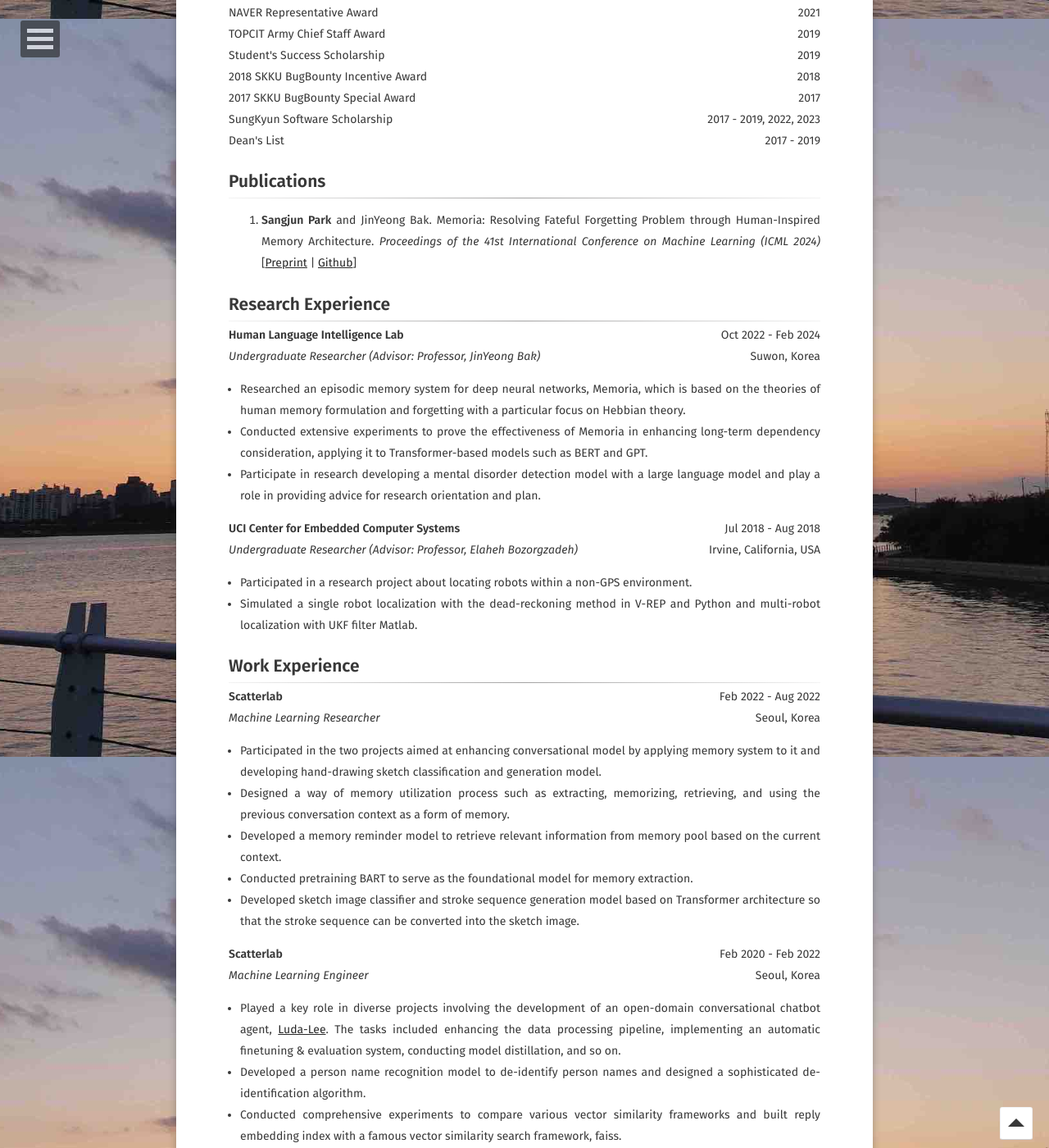
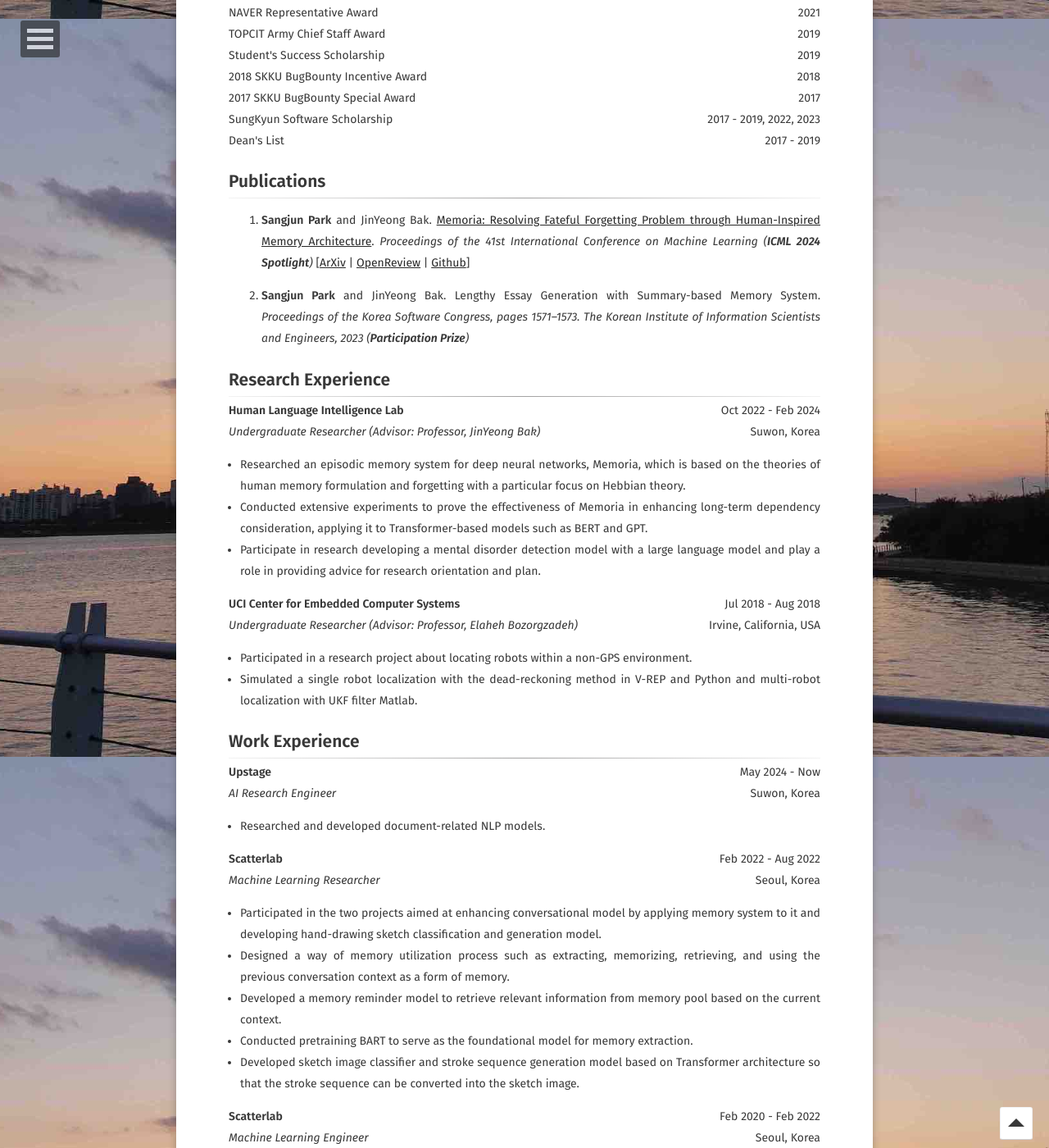
Before and after one commit to psj8252/psj8252.github.io, a Jekyll site: the page built from about/index.md, in a window 1280 px wide and 1400 px high, scrolled down 877 px. Shown: the whole window at 82% size. Built offline with Jekyll 4.4.1, drawn with Linux system fonts in a browser that asks for light colours.

Commit message:
update CV

```diff
--- a/about/index.md
+++ b/about/index.md
@@ -118,7 +118,11 @@ Introduction to Computational Neuroscience, Neurogenetics, Evolution
 
 ---
 
-1. **Sangjun Park** and JinYeong Bak. Memoria: Resolving Fateful Forgetting Problem through Human-Inspired Memory Architecture. *Proceedings of the 41st International Conference on Machine Learning (ICML 2024)* [[Preprint](https://arxiv.org/abs/2310.03052) \| [Github](https://github.com/cosmoquester/memoria)]
+1. **Sangjun Park** and JinYeong Bak. [Memoria: Resolving Fateful Forgetting Problem through Human-Inspired Memory Architecture](https://icml.cc/virtual/2024/poster/32668). *Proceedings of the 41st International Conference on Machine Learning (**ICML 2024 Spotlight**)*  [[ArXiv](https://arxiv.org/abs/2310.03052) \| [OpenReview](https://openreview.net/forum?id=yTz0u4B8ug) \| [Github](https://github.com/cosmoquester/memoria)]
+
+2. **Sangjun Park** and JinYeong Bak. Lengthy Essay Generation with Summary-based Memory System. *Proceedings of the Korea Software Congress, pages 1571–1573. The Korean
+Institute of Information Scientists and Engineers, 2023 (**Participation Prize**)*
+
 
 ## Research Experience
 
@@ -159,6 +163,20 @@ Introduction to Computational Neuroscience, Neurogenetics, Evolution
 ## Work Experience
 
 ---
+
+<p style="text-align:left">
+    <b>Upstage</b>
+    <span style="float:right;">
+        May 2024 - Now
+    </span>
+    <br/>
+    <i>AI Research Engineer</i>
+    <span style="float:right;">
+        Suwon, Korea
+    </span>
+</p>
+
+- Researched and developed document-related NLP models.
 
 <p style="text-align:left">
     <b>Scatterlab</b>
```
